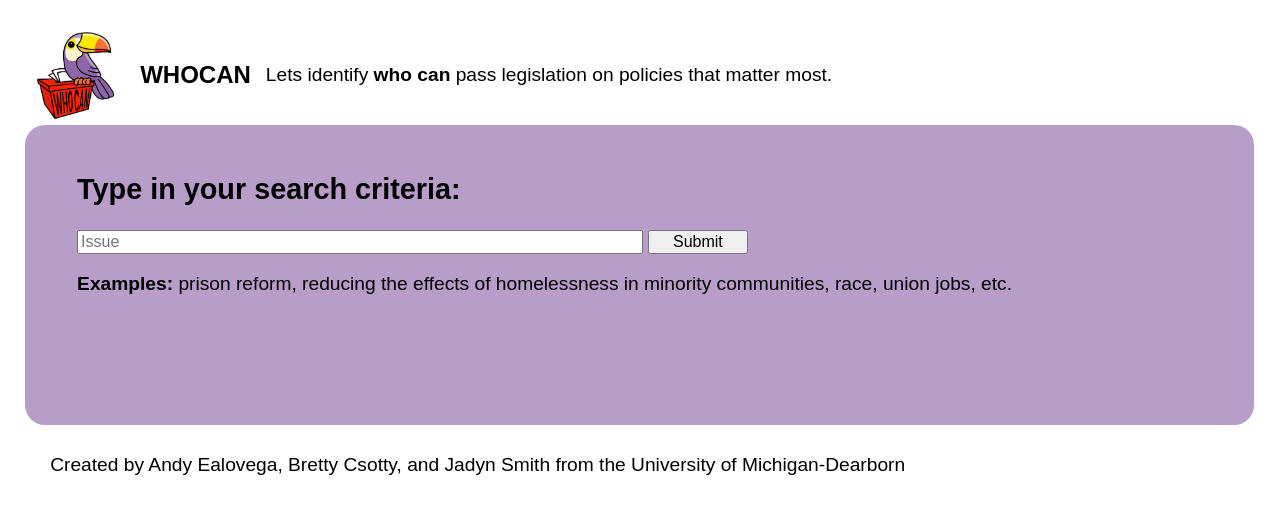
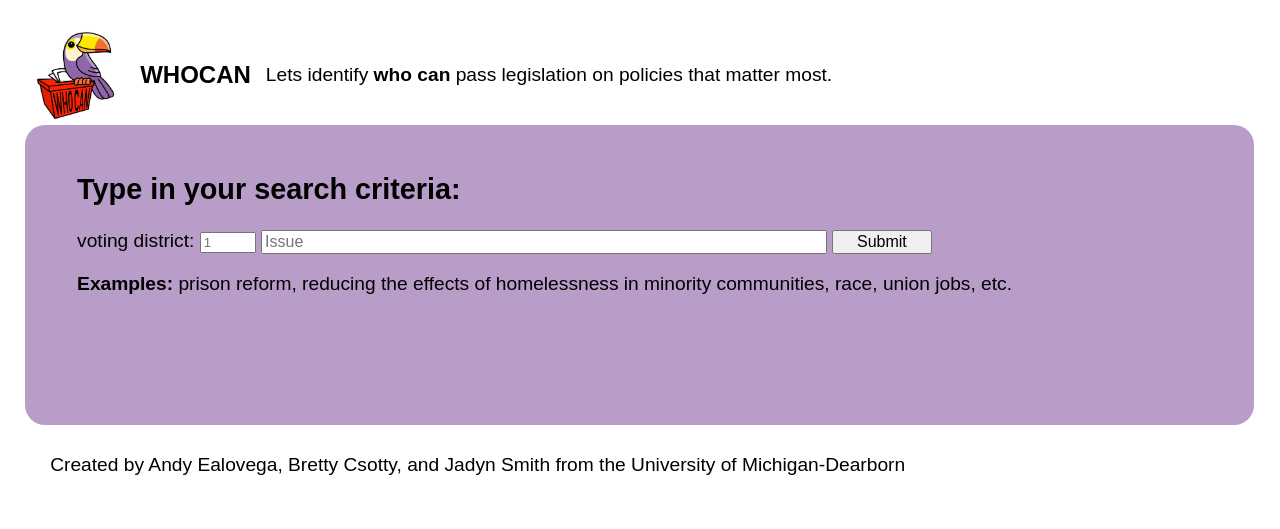
Before and after one commit to Bcsotty/hackathon23, a FastAPI app: page / in a window 1280 px wide. Shown: the top 529 px of the page. Run offline with FastAPI, Linux system fonts and the light colour scheme; parts of the project's set-up code (start-up, migrations or seed data) failed here and were passed over.

Commit message:
Get the things working

```diff
--- a/requirements.txt
+++ b/requirements.txt
@@ -4,3 +4,4 @@ uvicorn==0.23.2
 jinja2==3.1.2
 beautifulsoup4==4.12.2
 google-cloud-aiplatform==1.35.0
+python-multipart
--- a/whocan/main.py
+++ b/whocan/main.py
@@ -1,14 +1,16 @@
 from typing import Annotated
 
-from fastapi import FastAPI, Depends
-from sqlmodel import SQLModel, Session
+from fastapi import FastAPI, Depends, Form
+from sqlmodel import SQLModel, Session, select
 from starlette.requests import Request
 from starlette.responses import HTMLResponse
 from starlette.staticfiles import StaticFiles
 from starlette.templating import Jinja2Templates
 
-from .orm.connect import prepare_db
+from .orm.connect import prepare_db, engine
 from .deps import db_session
+from .orm.model import *
+from .vertex_query import query_ai
 
 app = FastAPI()
 
@@ -26,3 +28,21 @@ templates = Jinja2Templates(directory="whocan/templates")
 @app.get("/", response_class=HTMLResponse)
 async def index(request: Request):
     return templates.TemplateResponse("home.html.jinja", {"request": request})
+
+
+@app.post("/search", response_class=HTMLResponse)
+async def search(request: Request, issue: Annotated[str, Form()], district: Annotated[int, Form()]):
+    with Session(engine) as sess:
+        res = sess.exec(
+            select(Candidate, Site).where(Candidate.district == district).join(Site,
+                                                                               Site.cand_id == Candidate.id)).fetchall()
+
+    # Candidate to prompt summary
+    results: dict[str, str] = {}
+
+    # Exec query on all sites
+    for cand, site in res:
+        prompt_res = query_ai(issue, cand.name, site.site)
+        results[cand.name] = prompt_res
+
+    return templates.TemplateResponse("search.html.jinja", {"request": request, "results": results})
--- a/whocan/templates/home.html.jinja
+++ b/whocan/templates/home.html.jinja
@@ -1,10 +1,10 @@
 <!DOCTYPE html>
 <html lang="en">
 <head>
-<title>CSS Template</title>
-<meta charset="utf-8">
-<meta name="viewport" content="width=device-width, initial-scale=1">
-<link rel="stylesheet" href="static/style.css">
+    <title>CSS Template</title>
+    <meta charset="utf-8">
+    <meta name="viewport" content="width=device-width, initial-scale=1">
+    <link rel="stylesheet" href="static/style.css">
 
 </head>
 <body>
@@ -20,9 +20,11 @@
 
     <div class="content">
         <h2>Type in your search criteria: &ensp; &ensp;</h2>
-        <form action="" target="_blank">
+        <form action="/search" target="_blank" method="post">
             <p>
-                <input class="searchbar" type="text" placeholder="Issue" required name="Issue">
+                <label for="district">voting district:</label>
+                <input type="number" placeholder="1" required name="district" min="1" max="38">
+                <input class="searchbar" type="text" placeholder="Issue" required name="issue">
                 <input class="submit" type="submit" value="Submit">
             </p>
             <p><b>Examples:</b> prison reform, reducing the effects of homelessness in minority communities, race, union
@@ -30,9 +32,11 @@
         </form>
     </div>
 
+    {% block body %}
+    {% endblock %}
+
     <div class="footer">
         <p>Created by Andy Ealovega, Bretty Csotty, and Jadyn Smith from the University of Michigan-Dearborn</p>
     </div>
-
 </body>
 </html>
--- a/whocan/templates/search.html.jinja
+++ b/whocan/templates/search.html.jinja
@@ -0,0 +1,4 @@
+{% extends "home.html.jinja" %}
+{% block body %}
+    <p>hi!</p>
+{% endblock %}
--- a/whocan/vertex_query.py
+++ b/whocan/vertex_query.py
@@ -1,8 +1,8 @@
 import vertexai
 from vertexai.preview.language_models import TextGenerationModel
-import constants
+from .constants import PROJECT
 
-vertexai.init(project=constants.PROJECT, location="us-central1")
+vertexai.init(project=PROJECT, location="us-central1")
 
 
 def query_ai(interested_policy: str, politician_name: str, website_text: str):
```
